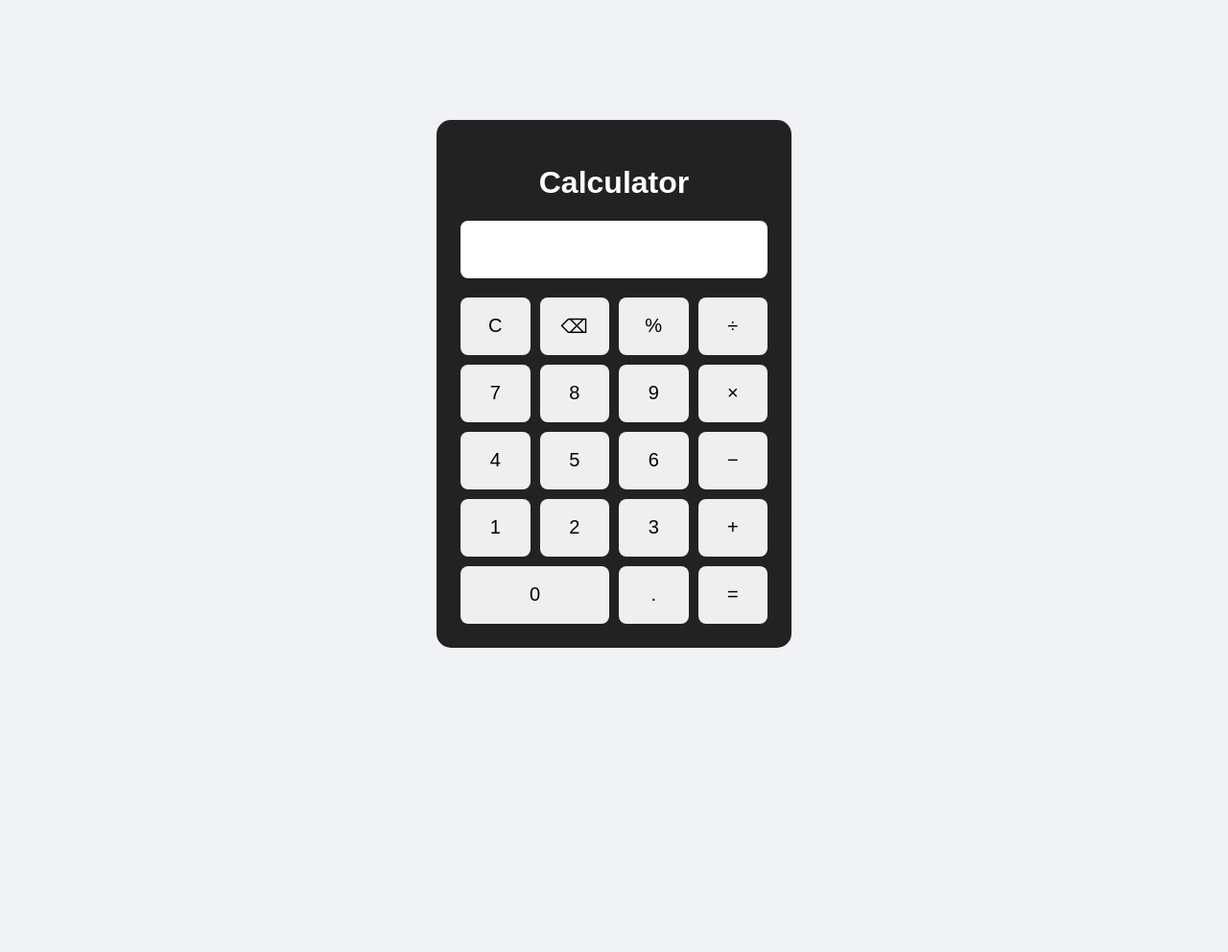
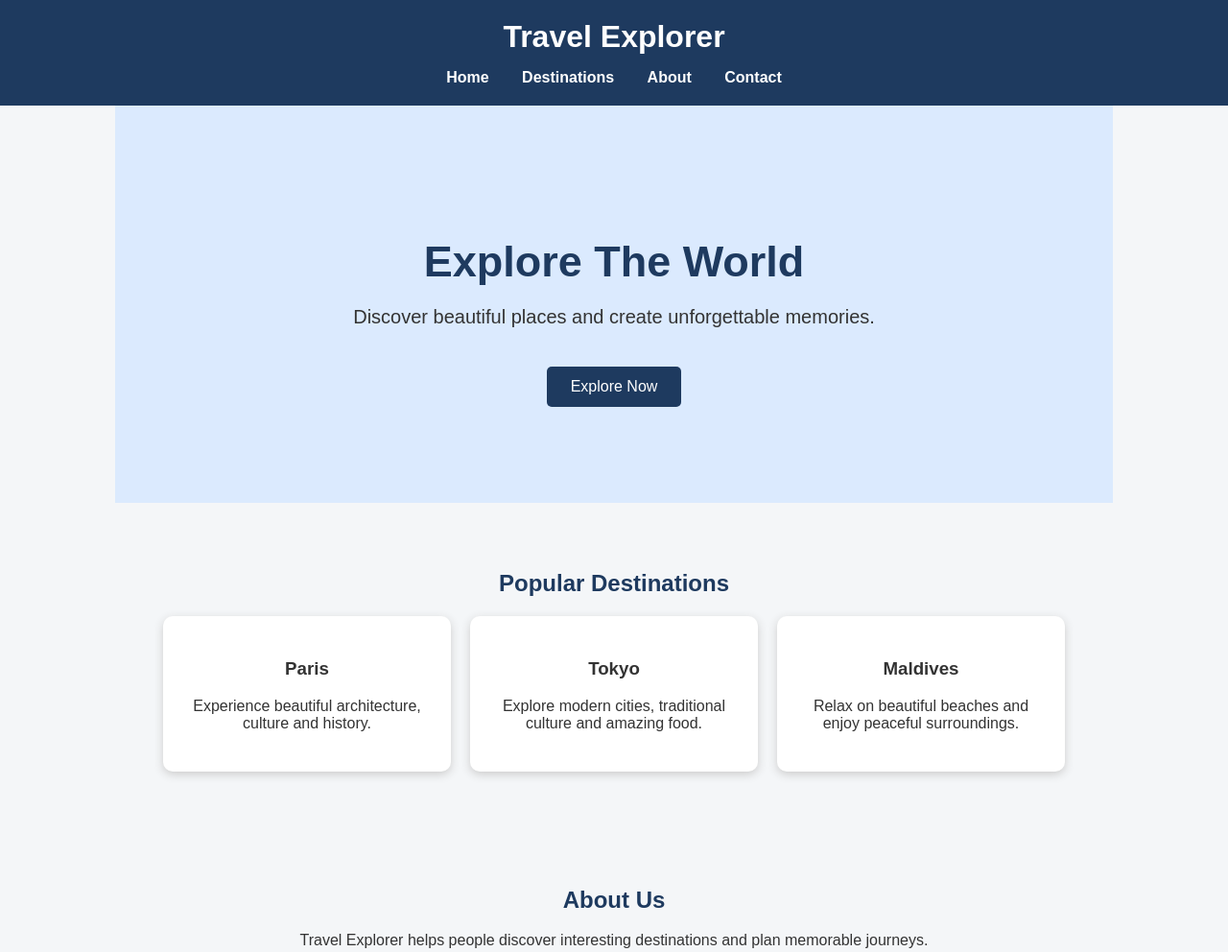
Before and after one commit to sivaneshselva006/CODSOFT_INTENSHIP, a plain HTML site: page index.html in a window 1280 px wide. Shown: the top 992 px of the page at 96% size. Before the commit the page ends 800 px from the top, so only its background shows below. Drawn offline with Linux system fonts and the light colour scheme.

Commit message:
Add files via upload

```diff
--- a/index.html
+++ b/index.html
@@ -5,50 +5,93 @@
     <meta charset="UTF-8">
     <meta name="viewport" content="width=device-width, initial-scale=1.0">
 
-    <title>Simple Calculator</title>
+    <title>Travel Explorer - Landing Page</title>
 
     <link rel="stylesheet" href="style.css">
 </head>
 
 <body>
 
-    <div class="calculator">
+    <!-- Header -->
+    <header>
+        <h1>Travel Explorer</h1>
 
-        <h1>Calculator</h1>
+        <nav>
+            <a href="#home">Home</a>
+            <a href="#destinations">Destinations</a>
+            <a href="#about">About</a>
+            <a href="#contact">Contact</a>
+        </nav>
+    </header>
 
-        <input type="text" id="display" readonly>
+    <!-- Hero Section -->
+    <section id="home" class="hero">
+        <h2>Explore The World</h2>
 
-        <div class="buttons">
+        <p>
+            Discover beautiful places and create unforgettable memories.
+        </p>
 
-            <button onclick="clearDisplay()">C</button>
-            <button onclick="deleteLast()">⌫</button>
-            <button onclick="appendValue('%')">%</button>
-            <button onclick="appendValue('/')">÷</button>
+        <a href="#destinations" class="button">
+            Explore Now
+        </a>
+    </section>
 
-            <button onclick="appendValue('7')">7</button>
-            <button onclick="appendValue('8')">8</button>
-            <button onclick="appendValue('9')">9</button>
-            <button onclick="appendValue('*')">×</button>
+    <!-- Destinations -->
+    <section id="destinations">
+        <h2>Popular Destinations</h2>
 
-            <button onclick="appendValue('4')">4</button>
-            <button onclick="appendValue('5')">5</button>
-            <button onclick="appendValue('6')">6</button>
-            <button onclick="appendValue('-')">−</button>
+        <div class="cards">
 
-            <button onclick="appendValue('1')">1</button>
-            <button onclick="appendValue('2')">2</button>
-            <button onclick="appendValue('3')">3</button>
-            <button onclick="appendValue('+')">+</button>
+            <div class="card">
+                <h3>Paris</h3>
+                <p>
+                    Experience beautiful architecture, culture and history.
+                </p>
+            </div>
 
-            <button onclick="appendValue('0')" class="zero">0</button>
-            <button onclick="appendValue('.')">.</button>
-            <button onclick="calculate()">=</button>
+            <div class="card">
+                <h3>Tokyo</h3>
+                <p>
+                    Explore modern cities, traditional culture and amazing food.
+                </p>
+            </div>
+
+            <div class="card">
+                <h3>Maldives</h3>
+                <p>
+                    Relax on beautiful beaches and enjoy peaceful surroundings.
+                </p>
+            </div>
 
         </div>
+    </section>
 
-    </div>
+    <!-- About -->
+    <section id="about">
+        <h2>About Us</h2>
 
-    <script src="script.js"></script>
+        <p>
+            Travel Explorer helps people discover interesting destinations
+            and plan memorable journeys.
+        </p>
+    </section>
+
+    <!-- Contact -->
+    <section id="contact">
+        <h2>Contact Us</h2>
+
+        <p>Email: travel@example.com</p>
+
+        <a href="mailto:travel@example.com" class="button">
+            Contact Us
+        </a>
+    </section>
+
+    <!-- Footer -->
+    <footer>
+        <p>© 2026 Travel Explorer. All Rights Reserved.</p>
+    </footer>
 
 </body>
 
--- a/style.css
+++ b/style.css
@@ -1,60 +1,113 @@
 body {
     font-family: Arial, sans-serif;
-    background-color: #f0f2f5;
-    display: flex;
-    justify-content: center;
-    align-items: center;
-    min-height: 100vh;
     margin: 0;
+    background-color: #f4f6f8;
+    color: #333;
 }
 
-/* Calculator box */
-.calculator {
-    background-color: #222;
-    padding: 25px;
-    border-radius: 15px;
-    width: 320px;
-}
-
-/* Title */
-.calculator h1 {
+/* Header */
+header {
+    background-color: #1e3a5f;
     color: white;
+    padding: 20px;
     text-align: center;
 }
 
-/* Display */
-#display {
-    width: 100%;
-    box-sizing: border-box;
-    height: 60px;
-    margin-bottom: 20px;
-    font-size: 28px;
-    text-align: right;
-    padding: 10px;
-    border: none;
-    border-radius: 8px;
+header h1 {
+    margin: 0 0 15px;
+}
+
+/* Navigation */
+nav a {
+    color: white;
+    text-decoration: none;
+    margin: 0 15px;
+    font-weight: bold;
+}
+
+nav a:hover {
+    color: #ffd166;
+}
+
+/* Hero */
+.hero {
+    text-align: center;
+    padding: 100px 20px;
+    background-color: #dbeafe;
+}
+
+.hero h2 {
+    font-size: 45px;
+    margin-bottom: 15px;
+}
+
+.hero p {
+    font-size: 20px;
 }
 
 /* Buttons */
-.buttons {
-    display: grid;
-    grid-template-columns: repeat(4, 1fr);
-    gap: 10px;
+.button {
+    display: inline-block;
+    margin-top: 20px;
+    padding: 12px 25px;
+    background-color: #1e3a5f;
+    color: white;
+    text-decoration: none;
+    border-radius: 5px;
 }
 
-button {
-    height: 60px;
-    font-size: 20px;
-    border: none;
-    border-radius: 8px;
-    cursor: pointer;
+.button:hover {
+    background-color: #333;
 }
 
-button:hover {
-    opacity: 0.8;
+/* Sections */
+section {
+    max-width: 1000px;
+    margin: auto;
+    padding: 50px 20px;
+    text-align: center;
 }
 
-/* Zero button */
-.zero {
-    grid-column: span 2;
+section h2 {
+    color: #1e3a5f;
 }
+
+/* Cards */
+.cards {
+    display: flex;
+    justify-content: center;
+    gap: 20px;
+    flex-wrap: wrap;
+}
+
+.card {
+    background-color: white;
+    padding: 25px;
+    width: 250px;
+    border-radius: 10px;
+    box-shadow: 0 3px 10px #ccc;
+}
+
+.card:hover {
+    transform: translateY(-5px);
+}
+
+/* Footer */
+footer {
+    background-color: #222;
+    color: white;
+    text-align: center;
+    padding: 20px;
+}
+
+/* Mobile */
+@media (max-width: 600px) {
+    nav a {
+        display: block;
+        margin: 10px;
+    }
+
+    .hero h2 {
+        font-size: 32px;
+    }
+}
```
